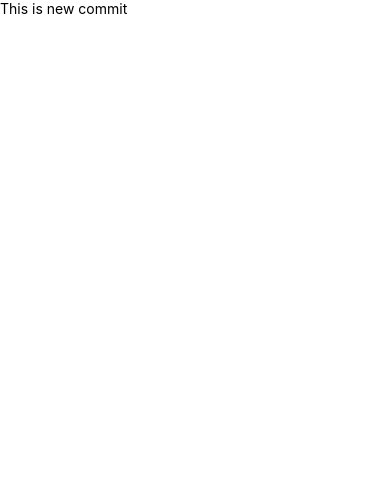
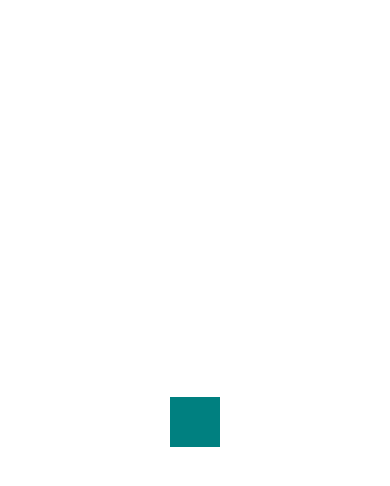
Before and after one commit to Shahjahan62/React_Native-Animations2, a React Native app: screen / in a window 390 px wide. Shown: the top 486 px of the page. Built offline with nearby package versions, Linux system fonts and the light colour scheme.

Commit message:
Divide animations

```diff
--- a/src/DivideAnimate.tsx
+++ b/src/DivideAnimate.tsx
@@ -1,11 +1,39 @@
-import { View, Text, Animated } from "react-native";
+import { View, Text, Animated, TouchableOpacity } from "react-native";
 import React from "react";
 
 const DivideAnimate = () => {
   const animated = new Animated.Value(0);
+
+  const startAnimation = () => {
+    Animated.timing(animated, {
+      toValue: 300,
+      duration: 1500,
+      useNativeDriver: false,
+    }).start(() => {
+      Animated.timing(animated, {
+        toValue: 0,
+        duration: 200,
+        useNativeDriver: false,
+      }).start();
+    });
+  };
+  const Rvalue = new Animated.Value(2);
+
+  const newAnimated = Animated.divide(animated, Rvalue);
+
+  const animatedStyle = {
+    transform: [{ translateY: newAnimated }],
+  };
   return (
-    <View>
-      <Text>This is new commit</Text>
+    <View style={{ flex: 1, alignItems: "center", justifyContent: "center" }}>
+      <TouchableOpacity onPress={startAnimation}>
+        <Animated.View
+          style={[
+            animatedStyle,
+            { width: 50, height: 50, backgroundColor: "teal" },
+          ]}
+        />
+      </TouchableOpacity>
     </View>
   );
 };
```
